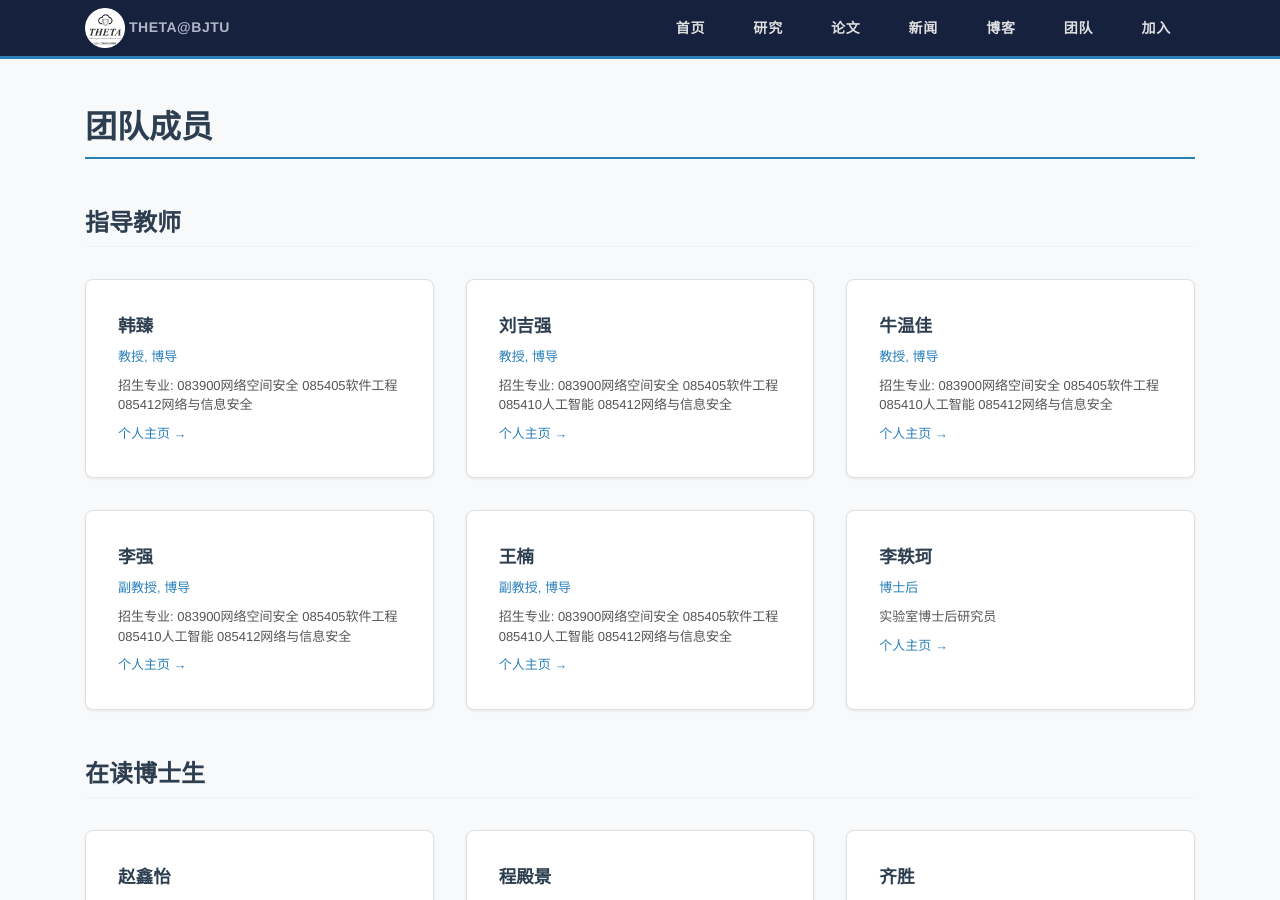
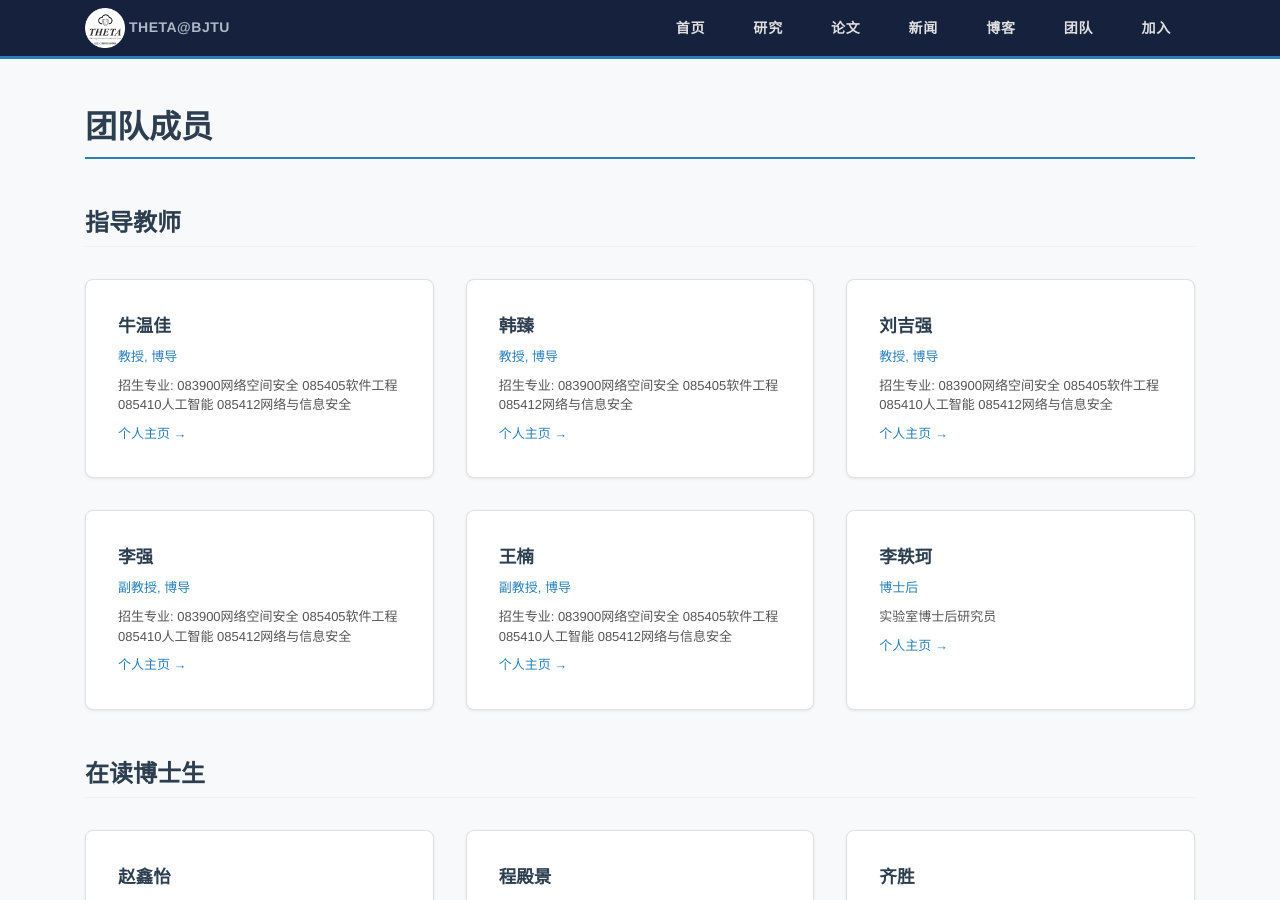
Before and after one commit to nwj6688/nwj6688.github.io, a Jekyll site: the page built from team/index.html, in a window 1280 px wide and 900 px high. Built offline with Jekyll 4.4.1, drawn with Linux system fonts in a browser that asks for light colours.

Commit message:
Move Niu Wenjia to first in advisors section

```diff
--- a/papers/index.html
+++ b/papers/index.html
@@ -6,7 +6,7 @@ title: 代表性论文
 <p class="text-secondary mb-4">近5年代表性科研成果（按时间倒序排列）</p>
 
 <ol class="papers-list">
-  <li><img src="https://img.shields.io/badge/IJCAI--23-blue?style=flat-square"> Yike Li, Yunzhe Tian, Endong Tong, Wenjia Niu, and Jiqiang Liu. Robust Reinforcement Learning via Progressive Task Sequence. International Joint Conference on Artificial Intelligence (IJCAI-23). <b><font color="#003399">(CCF-A会议)</font></b></li>
+  <li><img src="https://img.shields.io/badge/IJCAI-23-blue?style=flat-square"> Yike Li, Yunzhe Tian, Endong Tong, Wenjia Niu, and Jiqiang Liu. Robust Reinforcement Learning via Progressive Task Sequence. International Joint Conference on Artificial Intelligence (IJCAI-23). <b><font color="#003399">(CCF-A会议)</font></b></li>
   <li><img src="https://img.shields.io/badge/计算机研究与发展-25-blue?style=flat-square"> 徐冬月;田蕴哲;陈康;李轶珂;吴亚伦;童恩栋;牛温佳;刘吉强;史忠植. 面向信号调制识别的对抗攻击与防御综述. 计算机研究与发展, 2025. <b><font color="#003399">(CCF-A中文期刊)</font></b></li>
   <li><img src="https://img.shields.io/badge/计算机学报-21-blue?style=flat-square"> 王硕汝, 牛温佳, 童恩栋, 陈彤, 李赫, 田蕴哲, 刘吉强, 韩臻, 李浥东. 强化学习离线策略评估研究综述. 计算机学报, 2021. <b><font color="#003399">(CCF-A中文期刊)</font></b></li>
   <li><img src="https://img.shields.io/badge/软件学报-21-blue?style=flat-square"> 相迎宵, 李轶珂, 刘吉强, 王潇瑾, 陈彤, 童恩栋, 牛温佳, 韩臻. 面向降频污染攻击的智能交通拥堵态势量化分析. 软件学报, 2021. <b><font color="#003399">(CCF-A中文期刊)</font></b></li>
--- a/team/index.html
+++ b/team/index.html
@@ -6,6 +6,12 @@ title: 团队成员
 <h2 class="section-title">指导教师</h2>
 
 <div class="team-grid">
+  <div class="team-card">
+    <div class="team-name">牛温佳</div>
+    <div class="team-role">教授, 博导</div>
+    <div class="team-info">招生专业: 083900网络空间安全 085405软件工程 085410人工智能 085412网络与信息安全</div>
+    <a class="team-link" href="http://faculty.bjtu.edu.cn/9120/" target="_blank">个人主页 →</a>
+  </div>
   <div class="team-card">
     <div class="team-name">韩臻</div>
     <div class="team-role">教授, 博导</div>
@@ -17,12 +23,6 @@ title: 团队成员
     <div class="team-role">教授, 博导</div>
     <div class="team-info">招生专业: 083900网络空间安全 085405软件工程 085410人工智能 085412网络与信息安全</div>
     <a class="team-link" href="https://faculty.bjtu.edu.cn/6279/" target="_blank">个人主页 →</a>
-  </div>
-  <div class="team-card">
-    <div class="team-name">牛温佳</div>
-    <div class="team-role">教授, 博导</div>
-    <div class="team-info">招生专业: 083900网络空间安全 085405软件工程 085410人工智能 085412网络与信息安全</div>
-    <a class="team-link" href="http://faculty.bjtu.edu.cn/9120/" target="_blank">个人主页 →</a>
   </div>
   <div class="team-card">
     <div class="team-name">李强</div>
```
